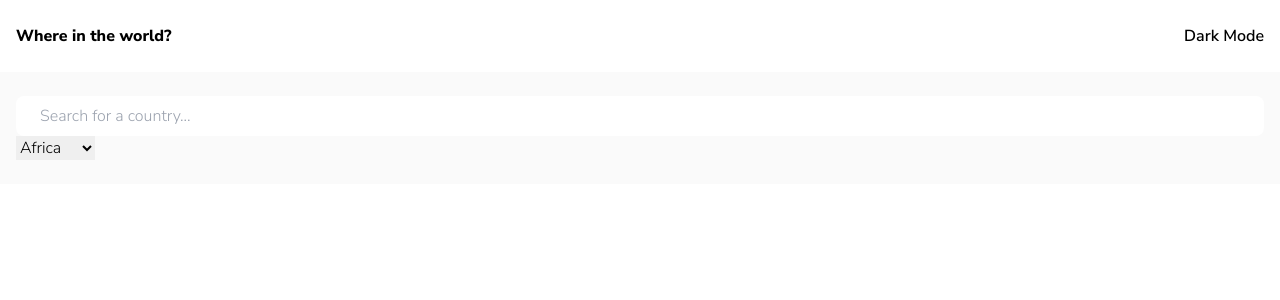
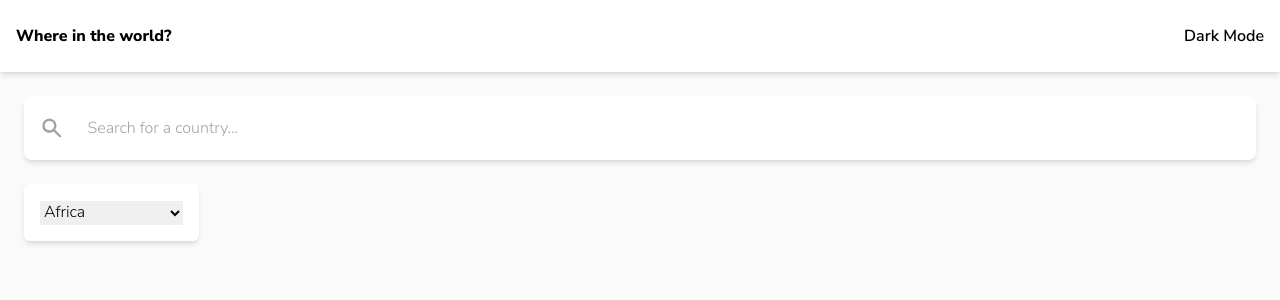
Before and after one commit to polymahh/rest-countries-api, a Next.js app: page / in a window 1280 px wide. Shown: the top 300 px of the page. Built offline with nearby package versions, Linux system fonts and the light colour scheme.

Commit message:
header and search bar

```diff
--- a/components/Header.tsx
+++ b/components/Header.tsx
@@ -2,9 +2,9 @@ import ThemeToggle from './ThemeToggle'
 
 export const Header = () => {
   return (
-    <header className="flex justify-between px-4 py-6 shadow-lg">
+    <div className="flex justify-between px-4 py-6 maxw">
       <h1 className="font-extrabold">Where in the world?</h1>
       <ThemeToggle />
-    </header>
+    </div>
   )
 }
--- a/components/Main.tsx
+++ b/components/Main.tsx
@@ -1,8 +1,11 @@
+import { HiSearch } from 'react-icons/hi'
+
 const Main = () => {
   return (
-    <main className="bg-LM-Background grid ">
-      <div className="flex flex-col items-start px-4 py-6 ">
-        <div className="shadow- rounded-lg w-full overflow-hidden">
+    <div className=" grid maxw ">
+      <div className="flex flex-col items-start p-6 gap-6 ">
+        <div className="shadow-md rounded-lg w-full overflow-hidden flex items-center px-4 py-3 bg-white">
+          <HiSearch className="text-stone-400 text-2xl" />
           <input
             type="text"
             placeholder="Search for a country..."
@@ -10,7 +13,8 @@ const Main = () => {
           ></input>
         </div>
 
-        <select name="region" id="region">
+        <div className="p-4 bg-white rounded-md shadow-md">
+          <select name="region" id="region" className="pr-16  ">
             <option value="africa">Africa</option>
             <option value="america">America</option>
             <option value="asia">Asia</option>
@@ -18,7 +22,8 @@ const Main = () => {
             <option value="oceania">Oceania</option>
           </select>
         </div>
-    </main>
+      </div>
+    </div>
   )
 }
 export default Main
--- a/package.json
+++ b/package.json
@@ -14,7 +14,8 @@
     "next": "12.3.1",
     "prettier": "^2.7.1",
     "react": "18.2.0",
-    "react-dom": "18.2.0"
+    "react-dom": "18.2.0",
+    "react-icons": "^4.4.0"
   },
   "devDependencies": {
     "@types/node": "18.7.23",
--- a/pages/index.tsx
+++ b/pages/index.tsx
@@ -10,8 +10,12 @@ export default function Home() {
         <meta name="description" content="Generated by create next app" />
         <link rel="icon" href="/favicon.ico" />
       </Head>
-      <Header />
-      <Main />
+      <header className="shadow-md bg-white">
+        <Header />
+      </header>
+      <main className="">
+        <Main />
+      </main>
     </div>
   )
 }
--- a/styles/globals.css
+++ b/styles/globals.css
@@ -2,10 +2,17 @@
 
 @tailwind base;
 @tailwind components;
+
+.maxw {
+  @apply max-w-[1440px] m-auto;
+}
 @tailwind utilities;
 
 @layer base {
   html {
     font-family: 'Nunito Sans', sans-serif;
   }
+  body {
+    @apply bg-LM-Background;
+  }
 }
```
Also changed, not shown: components/SelectOptions.tsx (added), 2 other files (tests, documents, lock files or other folders). Lines whose indentation alone changed are shown as unchanged.
